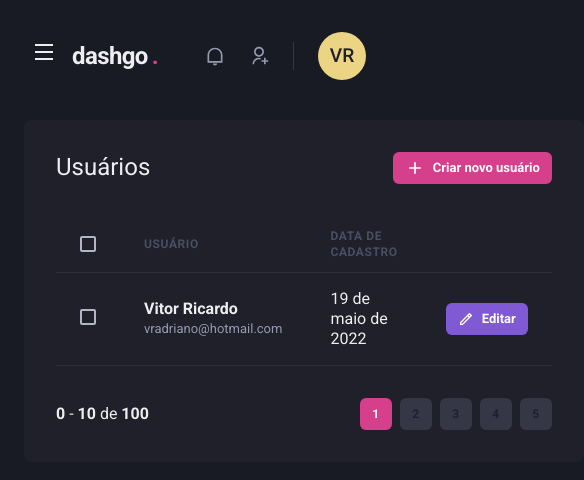
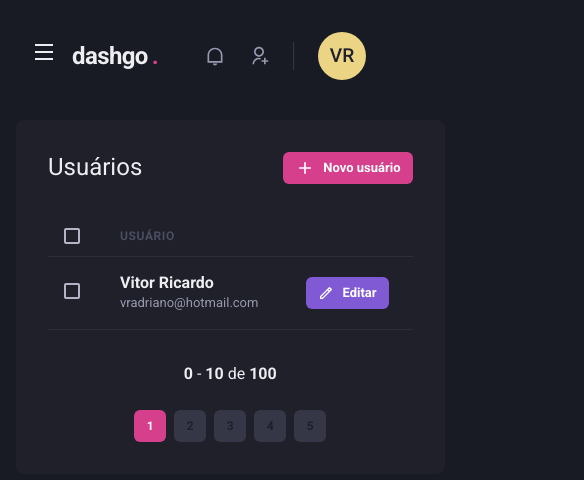
Before and after one commit to vradriano/dashgo, a Next.js app: page /users in a window 390 px wide. Shown: the top 480 px of the page, 584 px wide, since content can reach past the window. Built offline with nearby package versions, Linux system fonts and the light colour scheme.

Commit message:
Dashboard, table and signup page responsive

```diff
--- a/src/components/Pagination/index.tsx
+++ b/src/components/Pagination/index.tsx
@@ -1,10 +1,15 @@
-import { Stack, Button, Box } from '@chakra-ui/react'
+import { Stack, Button, Box, useBreakpointValue } from '@chakra-ui/react'
 import { PaginationItem } from './PaginationItem'
 
 export default function Pagination() {
+  const isWideVersion = useBreakpointValue({
+    base: false,
+    lg: true
+  })
+
   return (
     <Stack
-      direction="row"
+      direction={["column", "row"]}
       mt="8"
       justify="space-between"
       align="center"
--- a/src/pages/dashboard.tsx
+++ b/src/pages/dashboard.tsx
@@ -69,7 +69,7 @@ const Dashboard: NextPage = () => {
 
         <SimpleGrid flex="1" gap="4" minChildWidth="320px" alignItems="flex-start">
           <Box
-            p="8"
+            p={["6", "8"]}
             bg="gray.800"
             borderRadius={8}
             pb="4"
--- a/src/pages/users/create.tsx
+++ b/src/pages/users/create.tsx
@@ -11,7 +11,7 @@ export default function CreateUser() {
       <Flex w="100%" my="6" maxWidth={1480} mx="auto" px="6" >
         <Sidebar />
 
-        <Box flex="1" borderRadius={8} bg="gray.800" p="8">
+        <Box flex="1" borderRadius={8} bg="gray.800" p={["6", "8"]}>
           <Heading size="lg" fontWeight="normal">Criar usuário</Heading>
 
           <Divider my="6" borderColor="gray.700" />
--- a/src/pages/users/index.tsx
+++ b/src/pages/users/index.tsx
@@ -1,15 +1,21 @@
 import Header from '../../components/Header'
 import Sidebar from '../../components/Sidebar'
 import Pagination from '../../components/Pagination'
-import { Box, Button, Checkbox, Flex, Heading, Icon, Table, Tbody, Td, Text, Th, Thead, Tr } from '@chakra-ui/react'
+import { Box, Button, Checkbox, Flex, Heading, Icon, Table, Tbody, Td, Text, Th, Thead, Tr, useBreakpointValue } from '@chakra-ui/react'
 import { RiAddLine, RiPencilLine } from "react-icons/ri"
 
 export default function UserList() {
+
+  const isWideVersion = useBreakpointValue({
+    base: false,
+    lg: true
+  })
+
   return (
     <Box>
       <Header />
 
-      <Flex w="100%" my="6" maxWidth={1480} mx="auto" px="6" >
+      <Flex w="100%" my="6" maxWidth={1480} mx="auto"  px={["4", "4", "6"]} >
         <Sidebar />
 
         <Box flex="1" borderRadius={8} bg="gray.800" p="8">
@@ -23,24 +29,24 @@ export default function UserList() {
               colorScheme="pink"
               leftIcon={<Icon as={RiAddLine} fontSize="20" />}
             >
-              Criar novo usuário
+              Novo usuário
             </Button>
           </Flex>
 
           <Table colorScheme="whiteAlpha">
             <Thead>
               <Tr>
-                <Th px="6" color="gray.300" width="8">
+                <Th px={["4", "4", "6"]} color="gray.300" width="8">
                   <Checkbox colorScheme="pink" />
                 </Th>
                 <Th>Usuário</Th>
-                <Th>Data de cadastro</Th>
+                { isWideVersion && ( <Td> Data de cadastro</Td> )}
                 <Th width="8"></Th>
               </Tr>
             </Thead>
             <Tbody>
               <Tr>
-                <Td px="6">
+                <Td  px={["4", "4", "6"]}>
                   <Checkbox colorScheme="pink" />
                 </Td>
                 <Td>
@@ -49,7 +55,7 @@ export default function UserList() {
                     <Text fontSize="small" color="gray.300" >vradriano@hotmail.com</Text>
                   </Box>
                 </Td>
-                <Td>19 de maio de 2022</Td>
+               { isWideVersion && ( <Td>19 de maio de 2022</Td> )}
                 <Td>
                   <Button
                     as="a"
```
